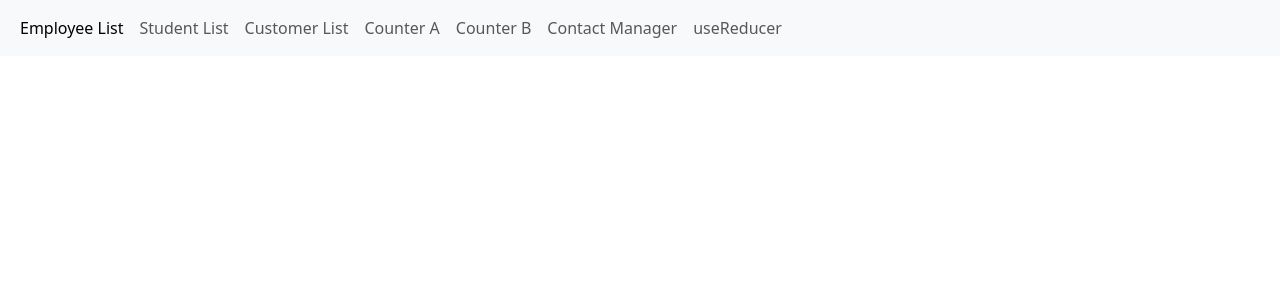
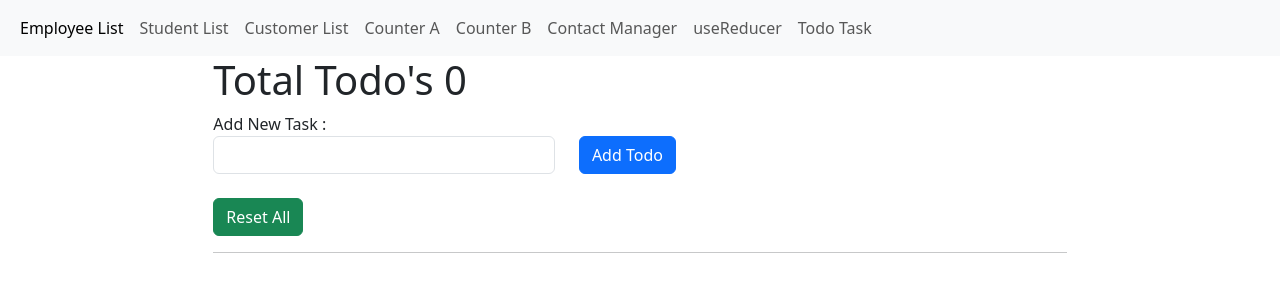
Before and after one commit to Vaibhavi7499/React-Hooks-Practical, a React (Create React App) app: page /todotask in a window 1280 px wide. Shown: the top 300 px of the page. Built offline with nearby package versions, Linux system fonts and the light colour scheme.

Commit message:
TodoTask

```diff
--- a/src/App.js
+++ b/src/App.js
@@ -11,6 +11,7 @@ import CounterA from "./ContextAPI/CounterA";
 import CounterB from "./ContextAPI/CounterB";
 import ContactManager from "./ContactManager";
 import Todo from "./component/useReducerHook/Todo";
+import TodoTask from "./component/todoTask/TodoTask";
 
 function App() {
   let [count, setCount] = useState(0);
@@ -31,6 +32,7 @@ function App() {
             <Route path="/counterb" element={<CounterB/>} />
             <Route path="/contactmanager" element={<ContactManager/>} />
             <Route path="/useReducer" element={<Todo/>} />
+            <Route path="/todotask" element={<TodoTask/>} />
           </Routes>
         </BrowserRouter>
       </counterContext.Provider>
--- a/src/Layout.js
+++ b/src/Layout.js
@@ -39,6 +39,9 @@ const Layout = () => {
               <li className="nav-item">
                   <Link className="nav-link" to="/useReducer">useReducer</Link>
               </li>
+              <li className="nav-item">
+                  <Link className="nav-link" to="/todotask">Todo Task</Link>
+              </li>
             </ul>
           </div>
         </div>
--- a/src/component/CustomerList.js
+++ b/src/component/CustomerList.js
@@ -6,7 +6,7 @@ const CustomerList = () => {
   return (
     <div>
       <ul>
-        {customer.map((e) => (
+        {customer?.map((e) => (
           <li key={e?.id}>
             {e?.name} {e?.address}
           </li>
--- /dev/null
+++ b/src/component/todoTask/TodoTask.js
@@ -0,0 +1,114 @@
+import React, { useState } from "react";
+
+const TodoTask = () => {
+  let [inptValue, setInptValue] = useState("");
+  let [todos, setTodos] = useState([]);
+  let [isUpdate, setIsUpdate] = useState(false);
+  let [id, setId] = useState(null);
+
+  function getInptValue(e) {
+    setInptValue(e.target.value);
+  }
+
+  function updateTodo() {
+    let b = todos.map((e) => {
+      if (e?.id == id) {
+        return {
+          ...e,
+          name: inptValue,
+        };
+      } else {
+        return e;
+      }
+    });
+    setTodos(b);
+    setIsUpdate(false);
+    setInptValue("");
+  }
+
+  function addTodo() {
+    setTodos([
+      ...todos,
+      {
+        id: todos.length + 1,
+        name: inptValue,
+      },
+    ]);
+    setInptValue("");
+  }
+
+  let addUpdateTodos = () => {
+    if (isUpdate) {
+      updateTodo();
+    } else {
+      addTodo();
+    }
+  };
+
+  let deleteTodo = (id) => {
+    let a = todos.filter((e) => {
+      return e?.id !== id;
+    });
+    setTodos(a);
+  };
+
+  let update = (obj) => {
+    setInptValue(obj?.name);
+    setId(obj?.id);
+    setIsUpdate(true);
+  };
+
+  let resetAll = () => {
+    setTodos([]);
+  };
+
+  return (
+    <div className="col-md-8 m-auto">
+      <h1> Total Todo's {todos.length} </h1>
+      <label>{isUpdate ? "Update" : "Add"} New Task : </label>
+      <div className="row">
+        <div className="col-md-5">
+          <input
+            className="form-control"
+            type="text"
+            value={inptValue}
+            onChange={(e) => getInptValue(e)}
+          />
+        </div>
+        <div className="col-md-3">
+          <button onClick={addUpdateTodos} className="btn btn-primary">
+            {isUpdate ? "Update Todo" : "Add Todo"}
+          </button>
+        </div>
+      </div>
+      <br />
+      <button className="btn btn-success" onClick={resetAll}>
+        Reset All
+      </button>
+      <hr />
+      <ul className="list-group">
+        {todos?.map((ele) => (
+          <li
+            key={ele?.id}
+            className="list-group-item d-flex justify-content-between align-items-center"
+          >
+            {ele?.name}{" "}
+            <span>
+              <button className="btn btn-secondary" onClick={() => update(ele)}>
+                update
+              </button>{" "}
+              <button
+                className="btn btn-danger"
+                onClick={() => deleteTodo(ele?.id)}
+              >
+                delete
+              </button>
+            </span>
+          </li>
+        ))}
+      </ul>
+    </div>
+  );
+};
+
+export default TodoTask;
--- a/src/customHook/useFetch.js
+++ b/src/customHook/useFetch.js
@@ -10,6 +10,7 @@ const useFetch = (url) => {
       setData(res.data);
     })
     .catch((err) => {
+      console.log(err)
       setErrorMessage(err.message)
     })
   }
```
